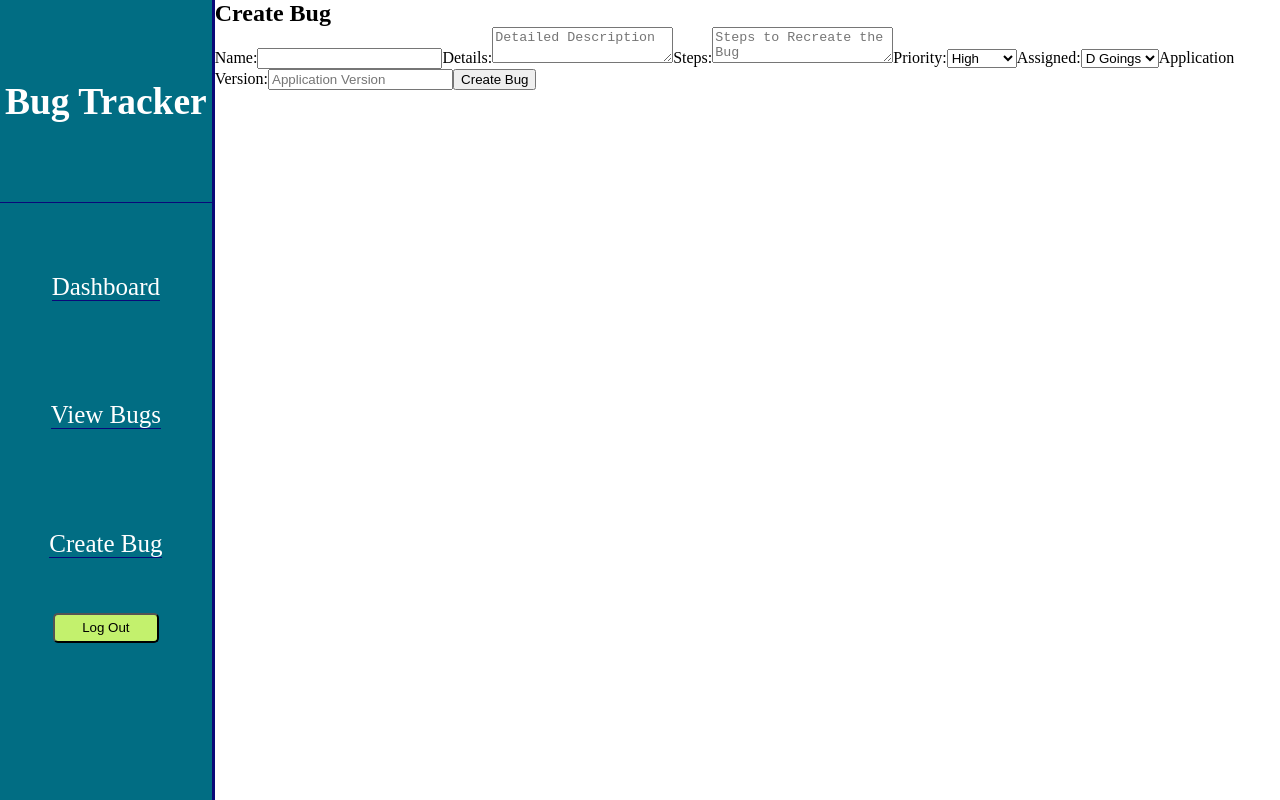
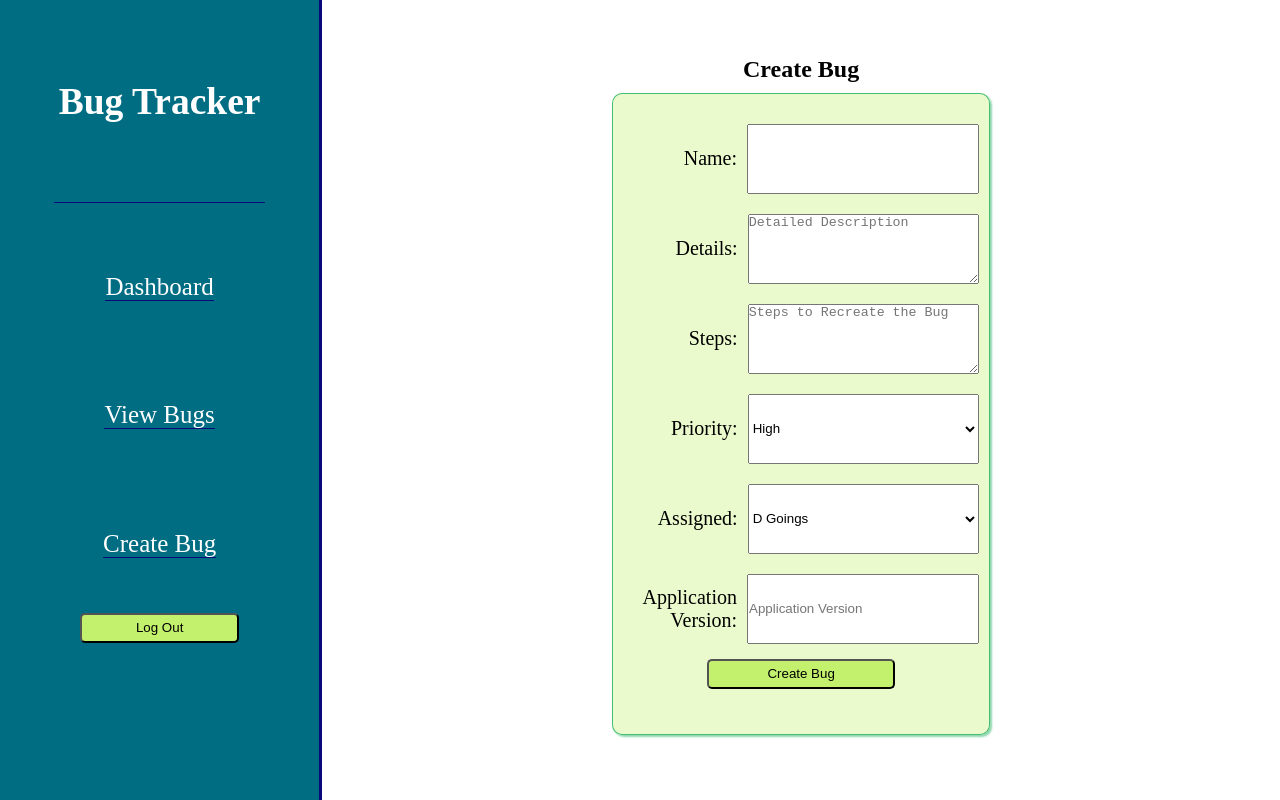
Before and after one commit to 0sorojo/React-Bug-tracker, a React (Create React App) app: page /create in a window 1280 px wide. Both pictures are taken after typing "Sample", "Sample123" into the empty fields and a click on the button "Log In". Built offline with nearby package versions, Linux system fonts and the light colour scheme.

Commit message:
fixed flex wiggle issue and started to style the create bug form

```diff
--- a/src/App.js
+++ b/src/App.js
@@ -5,7 +5,7 @@ import { BrowserRouter as Router, Switch, Route } from "react-router-dom";
 import Sidebar from "./Views/Sidebar/sidebar";
 import ViewBugPage from "./Views/Pages/ViewBugs/viewBugs";
 import "./App.css";
-import BugForm from "./Views/Components/Bug-Create-Edit/bugForm";
+import ViewCreateBugPage from "./Views/Pages/CreateBug/createBug";
 
 function App() {
   const { auth } = useSelector((state) => state);
@@ -23,7 +23,7 @@ function App() {
                 <ViewBugPage />
               </Route>
               <Route path="/create">
-                <BugForm title="Create Bug" />
+                <ViewCreateBugPage />
               </Route>
             </Switch>
           </div>
--- a/src/Views/Components/Bug-Create-Edit/bugForm.css
+++ b/src/Views/Components/Bug-Create-Edit/bugForm.css
@@ -0,0 +1,50 @@
+.form-container {
+  display: flex;
+  width: 100%;
+  flex-direction: column;
+  justify-content: center;
+  align-items: center;
+}
+
+.bug-form {
+  background-color: rgba(195, 241, 109, 0.349);
+  border: 1px solid rgb(29, 175, 92, 0.8);
+  box-shadow: 2px 2px 2px rgb(29, 175, 92, 0.5);
+  display: flex;
+  flex-direction: column;
+  align-items: center;
+  margin: 10px;
+  padding: 20px 0;
+  height: 75%;
+  border-radius: 10px;
+}
+
+.form-section {
+  width: 100%;
+  height: 15%;
+  display: flex;
+  justify-content: center;
+  padding: 10px;
+  box-sizing: border-box;
+}
+
+.form-name {
+  flex: 1;
+  align-self: center;
+  text-align: right;
+  margin-right: 10px;
+  font-size: 20px;
+}
+
+.form-input {
+  flex: 2;
+}
+
+.button {
+  margin: 5px 0;
+  padding: 5px;
+  width: 50%;
+  border-radius: 5px;
+  background-color: rgb(195, 241, 109);
+  height: 30px;
+}
--- a/src/Views/Components/Bug-Create-Edit/bugForm.jsx
+++ b/src/Views/Components/Bug-Create-Edit/bugForm.jsx
@@ -13,66 +13,86 @@ const BugForm = (props) => {
   };
 
   return (
-    <div className="bug-create">
+    <div className="form-container">
       <h1>{props.title}</h1>
-      <form>
-        <label>Name:</label>
+      <form className="bug-form">
+        <div className="form-section">
+          <label className="form-name">Name:</label>
           <input
             name="name"
             placehodler="Bug Name"
             onChange={inputChanged}
             value={bugObject.name}
+            className="form-input"
             required
           />
+        </div>
 
-        <label>Details:</label>
+        <div className="form-section">
+          <label className="form-name">Details:</label>
           <textarea
             name="details"
             placeholder="Detailed Description"
             onChange={inputChanged}
             value={bugObject.details}
+            className="form-input"
             required
           ></textarea>
+        </div>
 
-        <label>Steps:</label>
+        <div className="form-section">
+          <label className="form-name">Steps:</label>
           <textarea
             name="steps"
             placeholder="Steps to Recreate the Bug"
             onChange={inputChanged}
             value={bugObject.steps}
+            className="form-input"
             required
           ></textarea>
+        </div>
 
-        <label>Priority:</label>
+        <div className="form-section">
+          <label className="form-name">Priority:</label>
           <select
             name="priority"
             onChange={inputChanged}
             value={bugObject.priority}
+            className="form-input"
             required
           >
             <option value="1">High</option>
             <option value="2">Medium</option>
             <option value="3">Low</option>
           </select>
+        </div>
 
-        <label>Assigned:</label>
+        <div className="form-section">
+          <label className="form-name">Assigned:</label>
           <select
             name="assigned"
             onChange={inputChanged}
             value={bugObject.assigned}
+            className="form-input"
           >
             <option>D Goings</option>
           </select>
+        </div>
 
-        <label>Application Version:</label>
+        <div className="form-section">
+          <label className="form-name">Application Version:</label>
           <input
             name="version"
             placeholder="Application Version"
             onChange={inputChanged}
             value={bugObject.version}
+            className="form-input"
           />
+        </div>
 
-        <button type="submit">{props.title}</button>
+        <button className="button" type="submit">
+          {props.title}
+        </button>
       </form>
     </div>
   );
--- a/src/Views/Pages/CreateBug/createBug.css
+++ b/src/Views/Pages/CreateBug/createBug.css
@@ -0,0 +1,6 @@
+.page-container {
+  display: flex;
+  flex: 3 0 0;
+  justify-content: center;
+  position: relative;
+}
--- a/src/Views/Pages/CreateBug/createBug.jsx
+++ b/src/Views/Pages/CreateBug/createBug.jsx
@@ -0,0 +1,12 @@
+import React from "react";
+import BugForm from "../../Components/Bug-Create-Edit/bugForm";
+
+const ViewCreateBugPage = () => {
+  return (
+    <div className="page-container">
+      <BugForm title="Create Bug" />
+    </div>
+  );
+};
+
+export default ViewCreateBugPage;
--- a/src/Views/Pages/ViewBugs/viewBugs.css
+++ b/src/Views/Pages/ViewBugs/viewBugs.css
@@ -1,6 +1,6 @@
 .page-container {
   display: flex;
-  flex: 3 1 auto;
+  flex: 3 0 0;
   flex-wrap: wrap;
   gap: 20px;
   justify-content: center;
--- a/src/Views/Sidebar/sidebar.css
+++ b/src/Views/Sidebar/sidebar.css
@@ -1,7 +1,7 @@
 .side-bar {
   background: rgb(1, 109, 131) 100%;
   display: flex;
-  flex: 1 0 auto;
+  flex: 1 0 0;
   flex-direction: column;
   align-items: center;
   border-right: 3px solid rgba(9, 9, 121, 1);
--- a/src/index.css
+++ b/src/index.css
@@ -4,6 +4,11 @@ div,
 li,
 ul,
 Link,
+form,
+input,
+label,
+textarea,
+select,
 h1,
 h2,
 h3,
```
Lines whose indentation alone changed are shown as unchanged.
